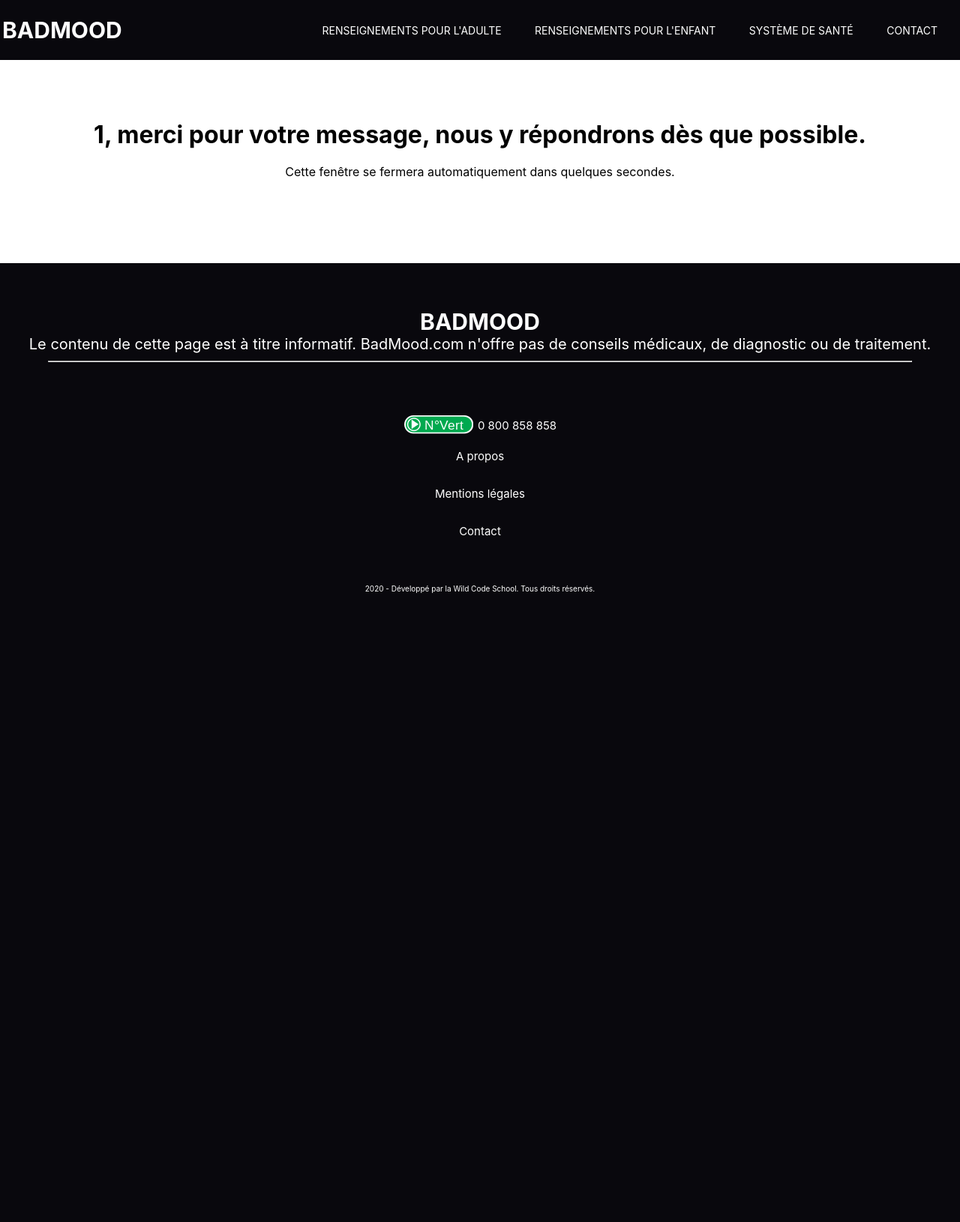
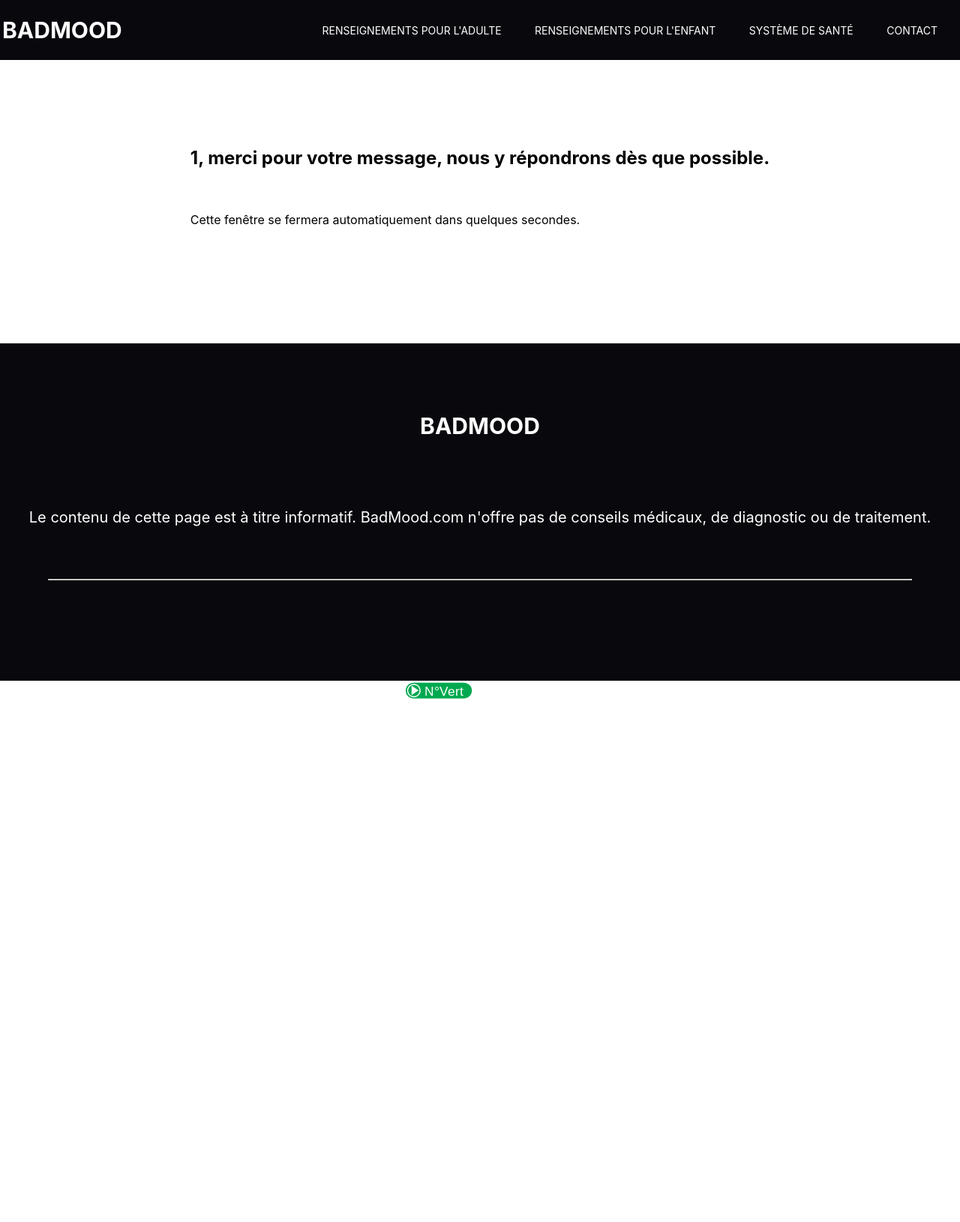
Before and after one commit to FranciscoKevin/Badmood, a PHP site: page /formulaire_merci.php?prenom=1 in a window 1280 px wide. Shown: the whole page at 75% size. Before the commit the page ends 791 px from the top, so only its background shows below. Run offline with PHP 8.4, Linux system fonts and the light colour scheme; some libraries are stand-ins or nearby versions.

Commit message:
modif sur le header (position fixed supprimée) et diverses modifications sur les autres pages

```diff
--- a/formulaire_merci.css
+++ b/formulaire_merci.css
@@ -8,17 +8,22 @@ body{
     font-family: -apple-system, BlinkMacSystemFont, 'Segoe UI', Roboto, Oxygen, Ubuntu, Cantarell, 'Open Sans', 'Helvetica Neue', sans-serif;
     margin: 0%;
     width: 100%;
+    height: 100%;
 }
 
 
 .messageContainer {
     display: flex;
-    position: relative;
-    top: 80px;
-    width: 100%;
-    height: 100%;
-    margin: 0;
-    margin-bottom: 15%;
-    align-items: center;
+    margin: auto;
+    margin: 15% 0;
+    justify-content: center;
     flex-direction: column;
 }
+
+.mainContainer {
+    height: 100%;
+}
+
+p {
+    padding: 5% 0;
+}
--- a/formulaire_merci.php
+++ b/formulaire_merci.php
@@ -3,7 +3,6 @@
 <head>
 	<meta charset="UTF-8">
     <title>BadMood - Page de contact</title>
-    <link rel="stylesheet" href="style.css">
     <link rel="stylesheet" href="header.css">
     <link rel="stylesheet" href="formulaire_merci.css">
     <link rel="stylesheet" href="footer.css">
@@ -15,11 +14,13 @@
 </head>
 <body>
     <?php include("header.php")?>
-            <div class="messageContainer">
-                <h1 class="message"> <?php echo $_GET['prenom']; ?>, merci pour votre message, nous y répondrons dès que possible.</h1>
-                <br>
-                <p>Cette fenêtre se fermera automatiquement dans quelques secondes.</p>
-            </div>
+            <section class="mainContainer">
+                <div class="messageContainer">
+                    <h1 class="message"> <?php echo $_GET['prenom']; ?>, merci pour votre message, nous y répondrons dès que possible.</h1>
+                    <br>
+                    <p>Cette fenêtre se fermera automatiquement dans quelques secondes.</p>
+                </div>
+            </section>
     <script type="text/javascript">
     var delai=; // Delai en secondes
     var url='index.php'; // Url de destination
--- a/header.css
+++ b/header.css
@@ -93,7 +93,6 @@ a:hover{
     /*Le menu se fixe à la fenetre, il scroll de gauche a droite et sa taille prend 100% en hauteur + transition*/
     nav{
       overflow: hidden;
-      position: fixed;
       top: 0;
       width: 100%;
       z-index: 10;
```
Also changed, not shown: page_contact.css (+12 -0 lines), page_contact.php (+4 -5 lines).
